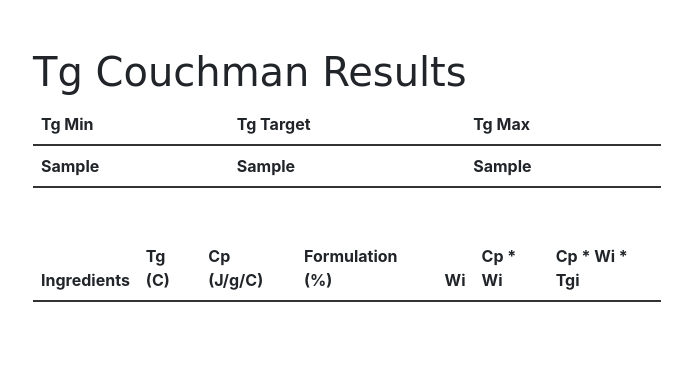
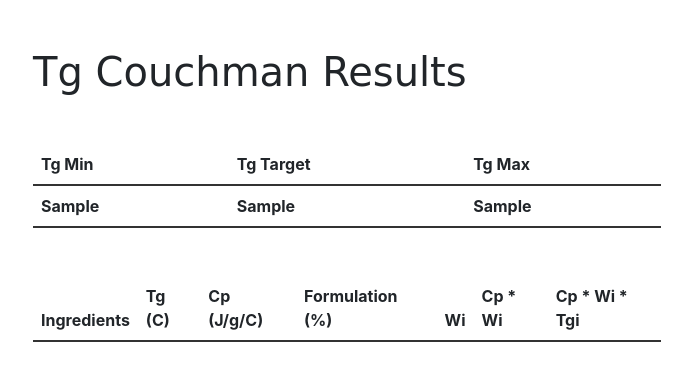
Before and after one commit to Ark5011/simulation_tools, a Django app: template tg_couchman/templates/tg_couchman/result.html in a window 1280 px wide. Shown: the top 381 px of the page, without its empty margins (293-985 px from the left). Run offline with Django 5.2, Linux system fonts and the light colour scheme; the template is opened without the code that fills it: most values are stand-ins (such as "Sample title", 1, 10 or a date in 2020); lists and menus that the app fills with data are empty; some web fonts are replaced.

Commit message:
chore: Update result.html to improve Tg Couchman results display

```diff
--- a/tg_couchman/templates/tg_couchman/result.html
+++ b/tg_couchman/templates/tg_couchman/result.html
@@ -5,7 +5,7 @@
 	<div class="row mt-5">
 		<div class="col-12 col-md-6 mx-md-auto">
 			<h1>Tg Couchman Results</h1>
-
+			<div class="mt-5">
 				<table class="table">
 					<thead>
 						<tr>
@@ -22,6 +22,7 @@
 						</tr>
 					</tbody>
 				</table>
+			</div>
 
 
 
```
Lines whose indentation alone changed are shown as unchanged.
